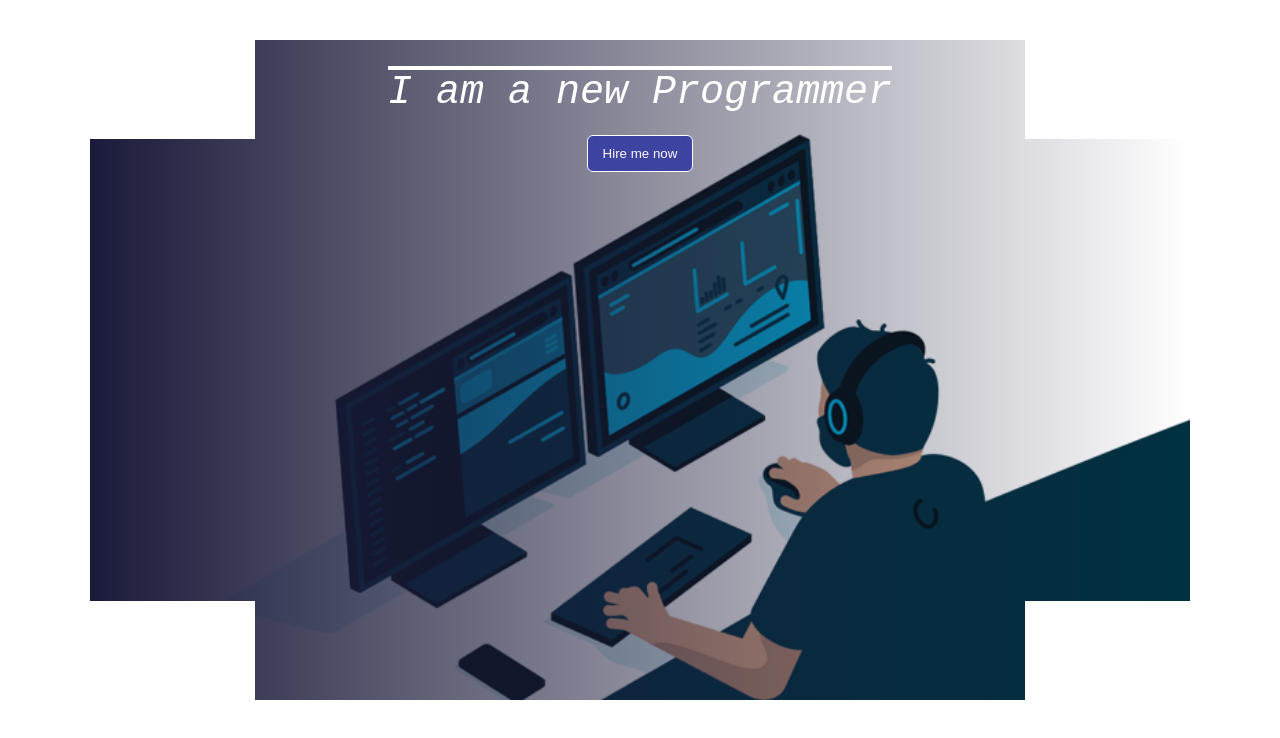
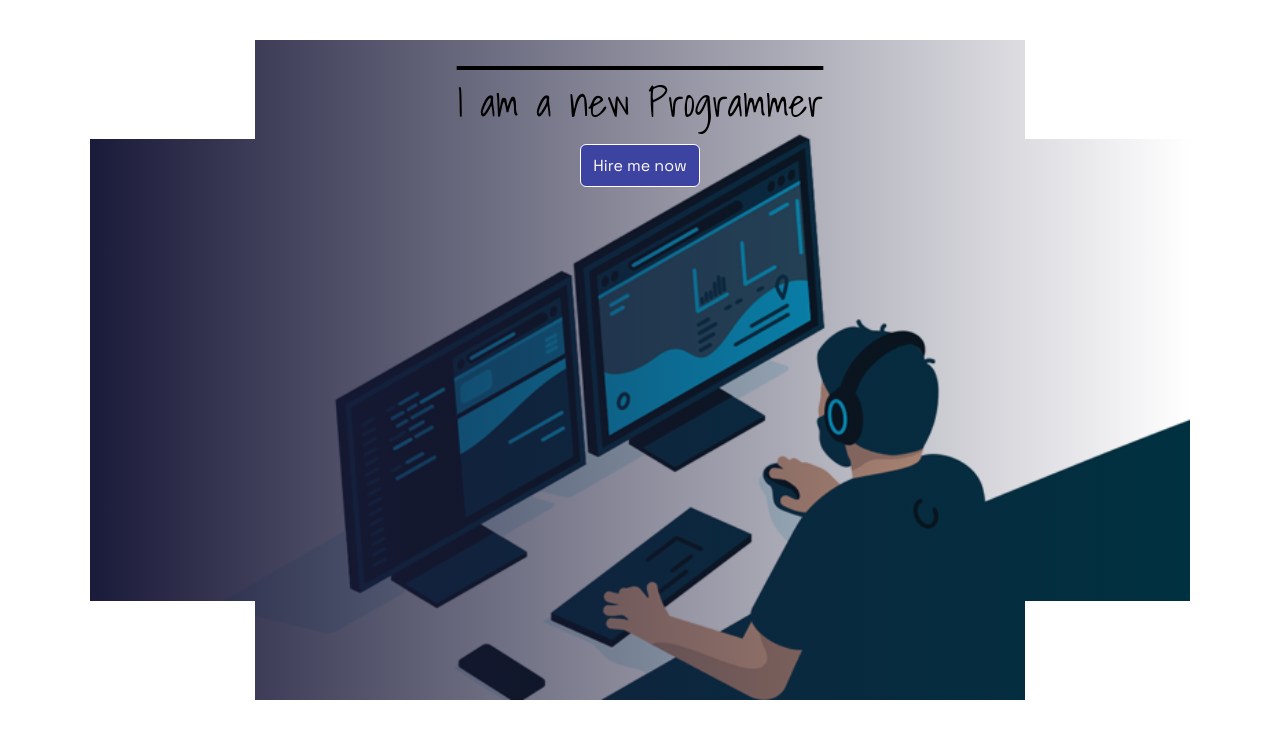
Before and after one commit to talukdar-habib/Mile1-Con1-Kick, a plain HTML site: page index.html in a window 1280 px wide. Drawn offline with Linux system fonts and the light colour scheme; a web font is replaced by a local one.

Commit message:
font added

```diff
--- a/Styles/style.css
+++ b/Styles/style.css
@@ -1,3 +1,6 @@
+@import url('https://fonts.googleapis.com/css2?family=Bitcount+Prop+Single:wght@100..900&family=Space+Grotesk:wght@300..700&display=swap');
+@import url('https://fonts.googleapis.com/css2?family=Shadows+Into+Light&family=Space+Grotesk:wght@300..700&display=swap');
+
 *{
     margin: 0;
     padding: 0;
@@ -30,13 +33,15 @@
 }
 
 h2{
-    color: white;
+    color: rgb(0, 0, 0);
     font-size: 40px;
-    font-style: italic;
+    font-weight: bolder;
+    /* font-style: italic; */
     font-family: 'Courier New', Courier, monospace;
     font-weight: lighter;
     text-decoration: overline;
     text-align: center;
+    font-family: "Shadows Into Light", cursive;
 
 }
 
@@ -44,13 +49,16 @@ h2{
 .btn-parent{
     /* background-color: rgb(0, 12, 12); */
     text-align: center;
-    margin: 20px 0;
+    margin: 10px 0;
 }
 
 .btn{
     background-color: #3c43a1;
-    padding: 10px 15px;
+    /* margin-right: 20px; */
+    padding: 10px 12px;
     color: rgb(255, 250, 250);
     border: 1px solid rgb(255, 255, 255);
     border-radius: 6px;
+    font-size: 16px;
+    font-family: "Space Grotesk", sans-serif;
 }
```
